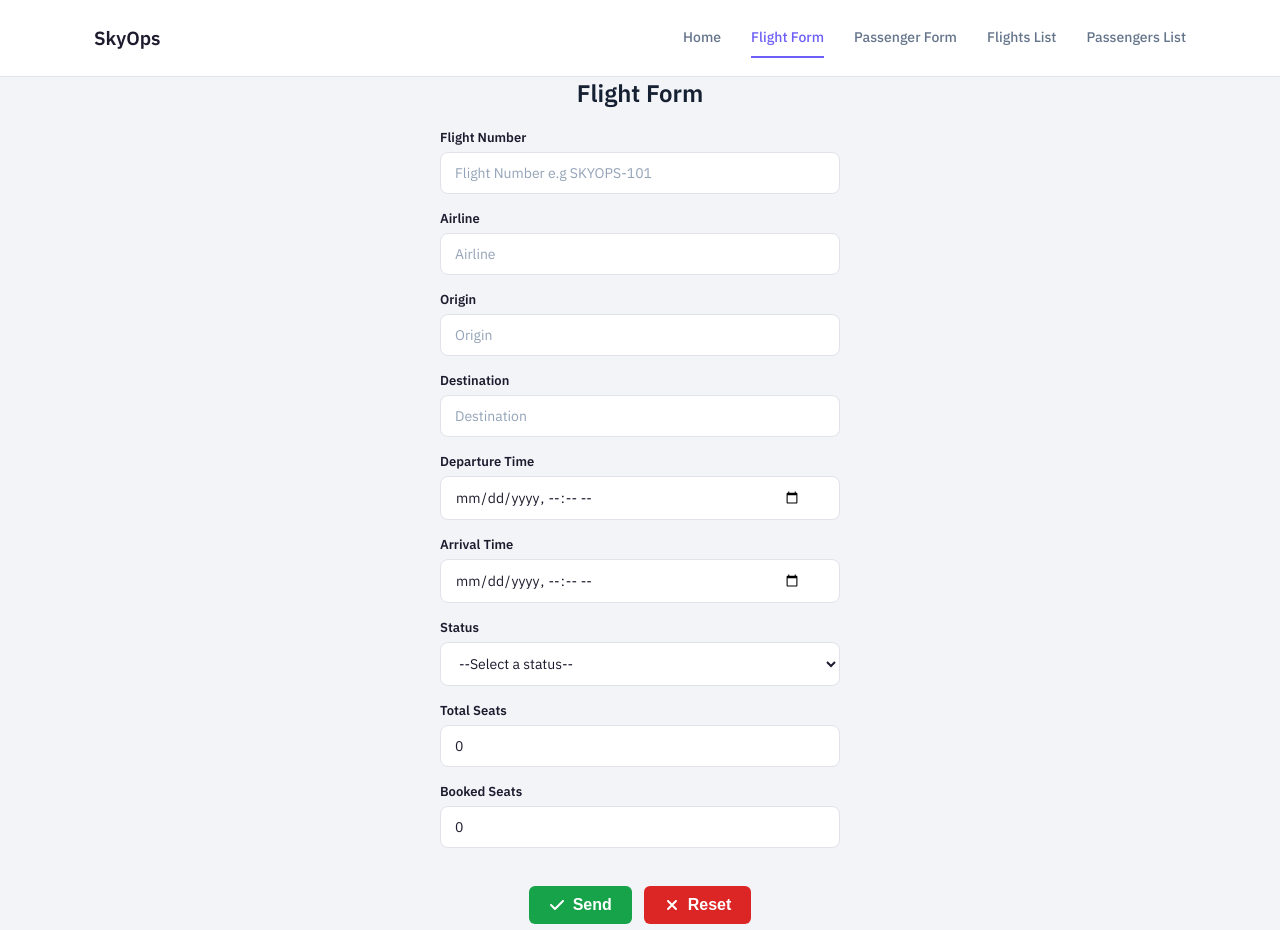
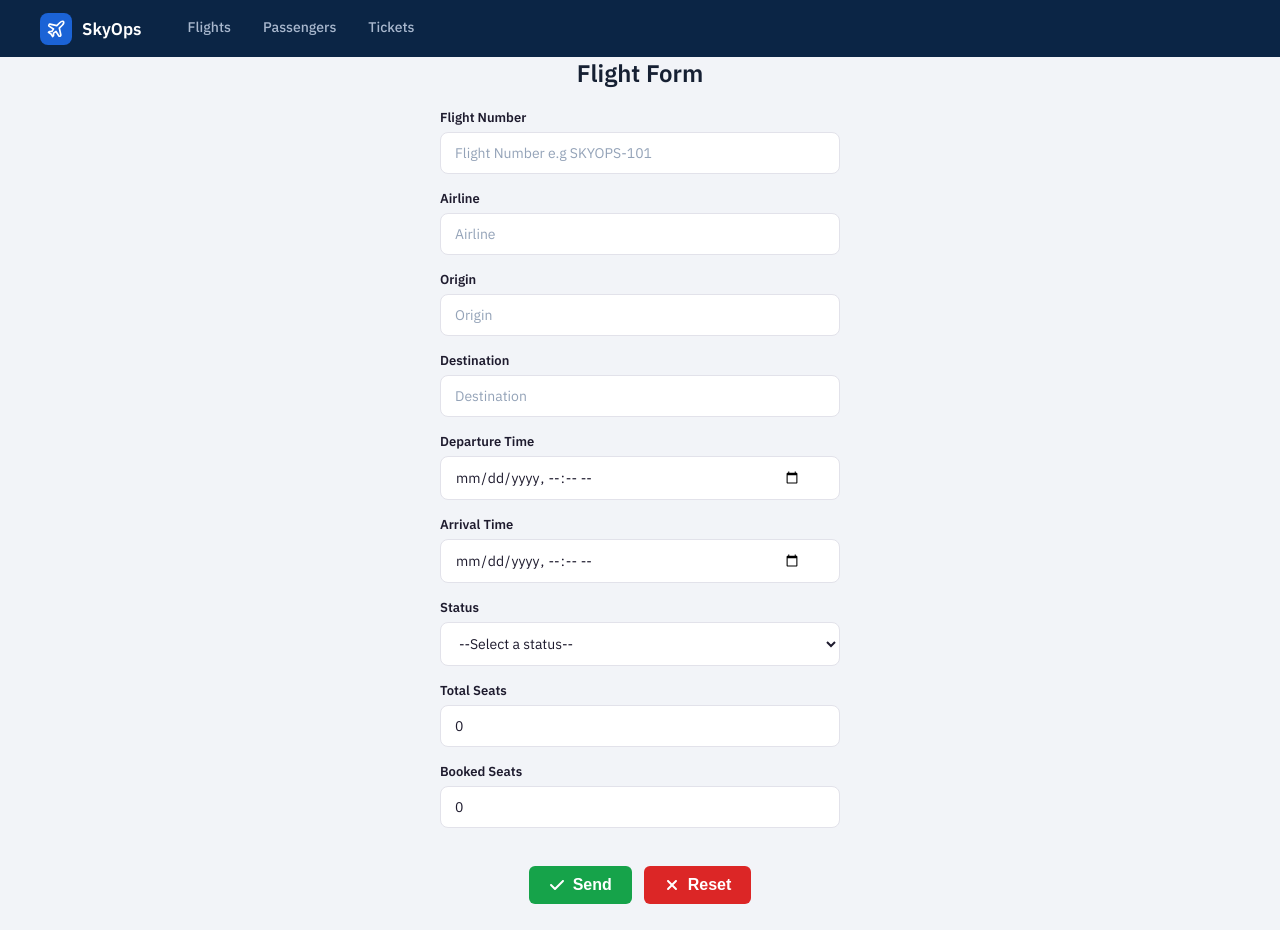
Before and after one commit to Adam-hash-a11y/skyops-forms, a React (Vite) app: page /flight in a window 1280 px wide. Built offline with nearby package versions, Linux system fonts and the light colour scheme.

Commit message:
feat: rebuild header with navy bar and nav links

```diff
--- a/src/components/header/Header.tsx
+++ b/src/components/header/Header.tsx
@@ -1,68 +1,78 @@
-import { NavLink } from "react-router-dom";
+import { Link, NavLink } from "react-router-dom";
 import styled from "styled-components";
+import { LuPlane } from "react-icons/lu";
 
 const HeaderWrapper = styled.header`
-  background-color: white;
-  border-bottom: 1px solid #e2e2ea;
+  background-color: #0b2545;
+  display: flex;
 `;
 
-const Nav = styled.nav`
+const NavBar = styled.nav`
   display: flex;
   align-items: center;
-  justify-content: space-between;
-  max-width: 1140px;
-  margin: 0 auto;
-  padding: 18px 24px;
+  gap: 30px;
+  padding: 0 40px;
 `;
 
-const Brand = styled.h2`
-  color: #1e1b2e;
-  margin: 0;
-  margin-right: 48px;
-  font-size: 19px;
-  font-weight: 700;
+const Skyops = styled(Link)`
+  display: flex;
+  align-items: center;
+  gap: 10px;
+  color: #ffffff;
+  text-decoration: none;
+  font-size: 17px;
+  font-weight: 600;
+`;
+
+const LogoMark = styled.span`
+  display: flex;
+  align-items: center;
+  justify-content: center;
+  width: 32px;
+  height: 32px;
+  border-radius: 8px;
+  background-color: #1b63d6;
+  color: #ffffff;
 `;
 
 const LinkGroup = styled.div`
   display: flex;
-  align-items: center;
-  gap: 30px;
 `;
 
 const StyledLink = styled(NavLink)`
-  color: #64748b;
+  padding: 18px 16px;
+  color: #a9b8ce;
   text-decoration: none;
   font-size: 14px;
   font-weight: 500;
-  padding: 10px 0;
-  border-bottom: 2px solid transparent;
-  transition: color 0.15s ease;
+  border-bottom: 3px solid transparent;
 
   &:hover {
-    color: #1e1b2e;
+    color: #ffffff;
   }
 
   &.active {
-    color: #6d5ef8;
-    border-bottom: 2px solid #6d5ef8;
+    color: #ffffff;
+    border-bottom-color: #5b9bff;
   }
 `;
 
 export const Header = () => {
   return (
     <HeaderWrapper>
-      <Nav>
-        <Brand>SkyOps</Brand>
+      <NavBar>
+        <Skyops to="/flights">
+          <LogoMark>
+            <LuPlane size={20} />
+          </LogoMark>
+          SkyOps
+        </Skyops>
         <LinkGroup>
-          <StyledLink to="/" end>
-            Home
-          </StyledLink>
-          <StyledLink to="/flight">Flight Form</StyledLink>
-          <StyledLink to="/passenger">Passenger Form</StyledLink>
-          <StyledLink to="/flights">Flights List</StyledLink>
-          <StyledLink to="/passengers">Passengers List</StyledLink>
+          <StyledLink to="/flights">Flights</StyledLink>
+          <StyledLink to="/passengers">Passengers</StyledLink>
+          <StyledLink to="/tickets">Tickets</StyledLink>
         </LinkGroup>
-      </Nav>
+      </NavBar>
     </HeaderWrapper>
   );
 };
```
